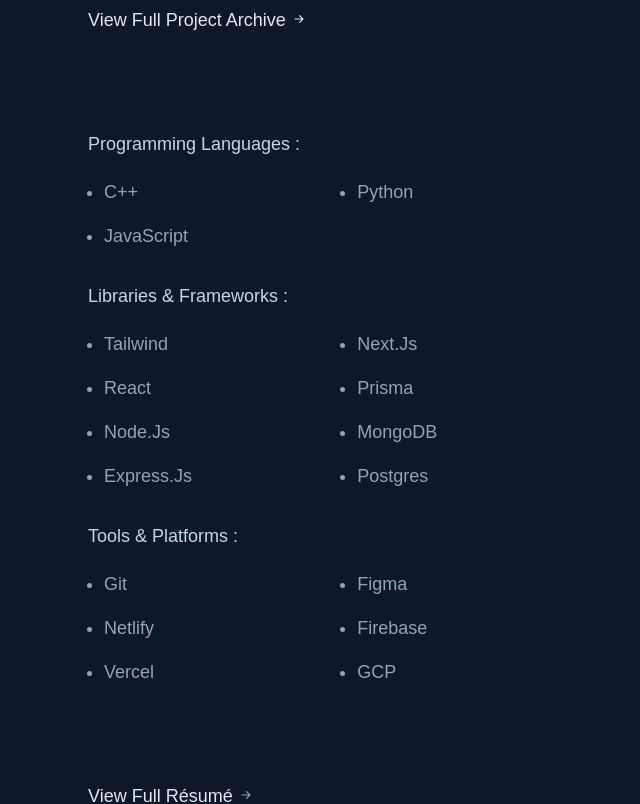
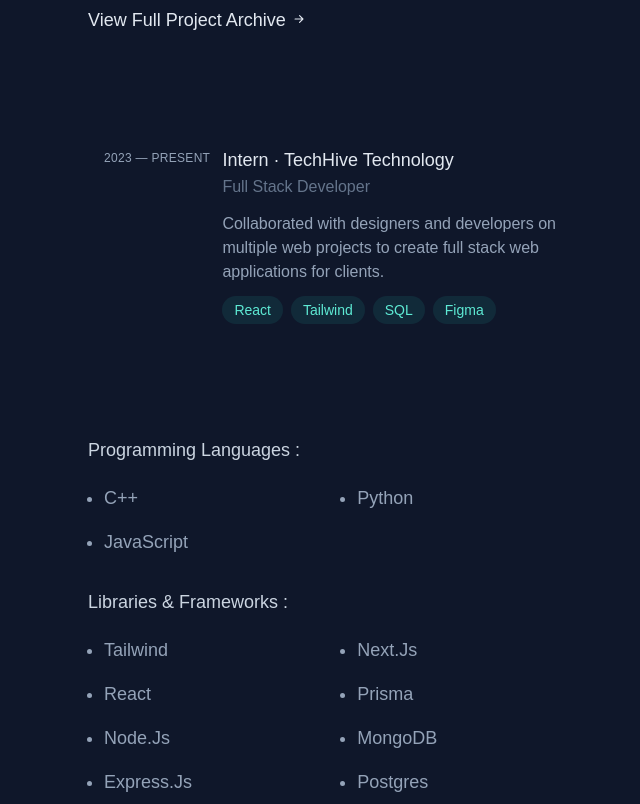
Before and after one commit to vimal-vs/portfolio, a Next.js app: page / in a window 1280 px wide. Shown: the part 1540-2344 px from the top of the page, without its empty margins (560-1200 px from the left). Built offline with nearby package versions, Linux system fonts and the light colour scheme; a web font is replaced by a local one.

Commit message:
added experience

```diff
--- a/app/components/Header.jsx
+++ b/app/components/Header.jsx
@@ -6,6 +6,7 @@
 import Projects from "./Projects"
 import About from "./About"
 import Footer from "./Footer"
+import Experience from "./Experience"
 import Skills from "./Skills"
 
 export default function Header() {
@@ -15,7 +16,7 @@
         var sectionId = "about";
         window.addEventListener("scroll", navHighlighter);
 
-        if (document.querySelector("nav span") && document.querySelector("nav div")){
+        if (document.querySelector("nav span") && document.querySelector("nav div")) {
             document.querySelector("nav span").classList.add("activeSpan");
             document.querySelector("nav div").classList.add("activeText");
         }
@@ -25,10 +26,10 @@
 
             sections.forEach(current => {
                 const sectionHeight = current.offsetHeight;
-                const sectionTop = current.offsetTop-500;
+                const sectionTop = current.offsetTop - 500;
                 sectionId = current.getAttribute("id");
 
-                if (scrollY > sectionTop && scrollY <= sectionTop + sectionHeight){
+                if (scrollY > sectionTop && scrollY <= sectionTop + sectionHeight) {
                     document.querySelector("nav a[href*=" + sectionId + "] span").classList.add("activeSpan");
                     document.querySelector("nav a[href*=" + sectionId + "] div").classList.add("activeText");
                 }
@@ -37,7 +38,7 @@
                     document.querySelector("nav a[href*=" + sectionId + "] div").classList.remove("activeText");
                 }
             });
-            }
+        }
     });
     return (
         <div className="mx-auto min-h-screen max-w-screen-xl px-6 py-12 md:px-12 md:py-20 lg:px-24 lg:py-0">
@@ -54,20 +55,22 @@
                     <Socials />
                 </div>
                 <div className="sticky lg:w-2/3">
-                    <div>
+                    <>
                         <div className="lg:hidden mt-12 uppercase font-semibold">About</div>
                         <About />
-                    </div>
-                    <div>
+                    </>
+                    <>
                         <div className="lg:hidden mt-16 uppercase font-semibold">Projects</div>
                         <Projects />
-                    </div>
-                    <div>
-                    <div>
-                    <div className="lg:hidden mt-16 uppercase font-semibold">Skills</div>
+                    </>
+                    <>
+                        <div className="lg:hidden mt-16 uppercase font-semibold">Experience</div>
+                        <Experience />
+                    </>
+                    <>
+                        <div className="lg:hidden mt-16 uppercase font-semibold">Skills</div>
                         <Skills />
-                    </div>
-                    </div>
+                    </>
                     <div className="mt-8 lg:mt-0">
                         <Footer />
                     </div>
```
